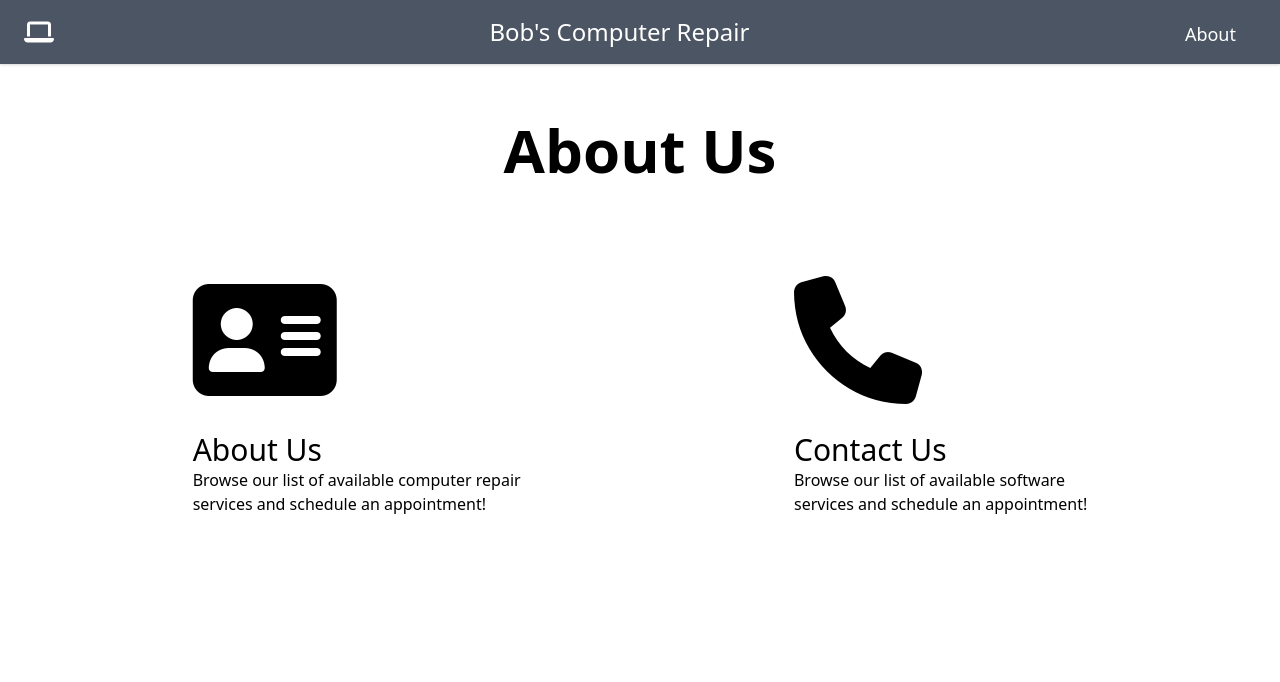
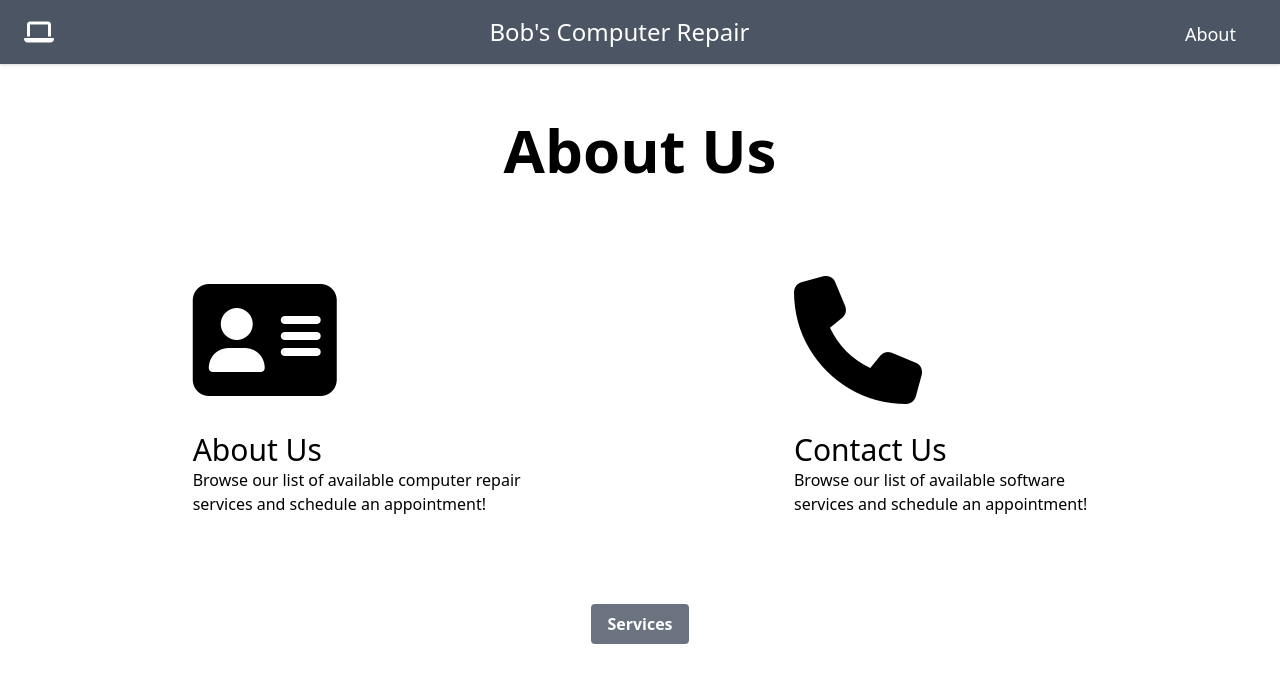
Before and after one commit to joneskj55/bobs-computer-repair, an Angular app: page /about in a window 1280 px wide. Shown: the top 682 px of the page. Built offline with nearby package versions, Linux system fonts and the light colour scheme.

Commit message:
add service nav to about

```diff
--- a/src/app/about/about.component.html
+++ b/src/app/about/about.component.html
@@ -52,3 +52,12 @@
     </div>
   </div>
 </main>
+
+<div class="text text-center">
+  <button
+    routerLink="/services"
+    class="bg-gray-500 hover:bg-gray-600 text-white font-bold py-2 px-4 rounded"
+  >
+    Services
+  </button>
+</div>
```
